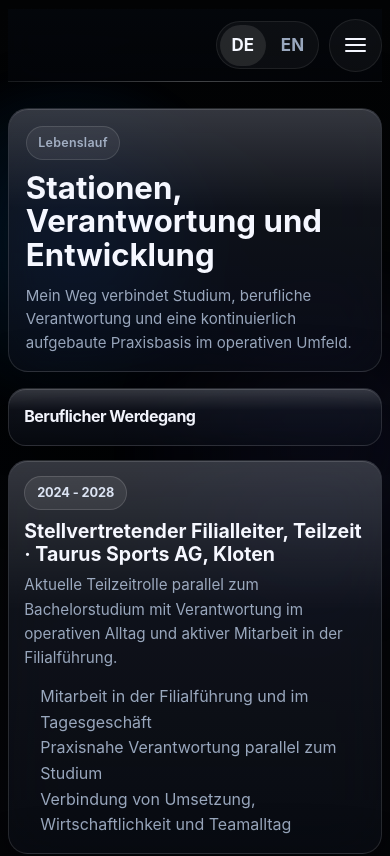
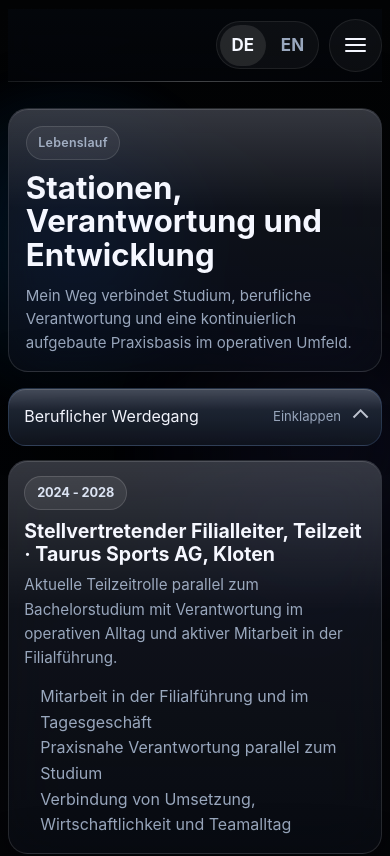
Before and after one commit to Noahwuhrmann/noah-wuhrmann-cv, a React (Vite) app: page /resume in a window 390 px wide. Shown: the top 856 px of the page. Built offline with nearby package versions, Linux system fonts and the light colour scheme.

Commit message:
Add mobile career resume collapse

```diff
--- a/src/index.css
+++ b/src/index.css
@@ -1375,11 +1375,26 @@ button {
   text-align: left;
 }
 
+.resume-mobile-toggle-career {
+  background:
+    linear-gradient(180deg, rgba(36, 49, 76, 0.82), rgba(17, 25, 39, 0.72)),
+    rgba(12, 18, 28, 0.52);
+  border-color: rgba(118, 170, 255, 0.2);
+}
+
+.resume-mobile-toggle-career.open {
+  background:
+    linear-gradient(180deg, rgba(42, 51, 68, 0.88), rgba(18, 24, 35, 0.76)),
+    rgba(13, 17, 26, 0.56);
+  border-color: rgba(122, 178, 255, 0.16);
+}
+
 .resume-mobile-education-panel {
   display: grid;
   gap: 1rem;
 }
 
+.resume-mobile-career-panel[hidden],
 .resume-mobile-education-panel[hidden] {
   display: none;
 }
--- a/src/pages/resume-page.tsx
+++ b/src/pages/resume-page.tsx
@@ -58,6 +58,7 @@ const resumeLogoSlotClasses = {
 
 export function ResumePage() {
   const { copy } = useLanguage()
+  const [isCareerOpen, setIsCareerOpen] = useState(true)
   const [isEducationOpen, setIsEducationOpen] = useState(false)
 
   const careerRows = copy.resume.rows.filter((row) => row.career)
@@ -158,11 +159,30 @@ export function ResumePage() {
 
         <div className="resume-mobile-layout">
           <section className="resume-mobile-section">
-            <div className="resume-mobile-section-header">
-              <h2>{copy.resume.labels.career}</h2>
-            </div>
+            <button
+              aria-controls="resume-career-mobile"
+              aria-expanded={isCareerOpen}
+              className={cn(
+                "resume-mobile-toggle resume-mobile-toggle-career",
+                isCareerOpen && "open",
+              )}
+              onClick={() => setIsCareerOpen((open) => !open)}
+              type="button"
+            >
+              <span>{copy.resume.labels.career}</span>
+              <span className="resume-mobile-toggle-meta">
+                {isCareerOpen
+                  ? copy.resume.labels.collapse
+                  : copy.resume.labels.expand}
+              </span>
+              <span className="resume-education-toggle-chevron" aria-hidden="true" />
+            </button>
 
-            <div className="timeline-grid">
+            <div
+              className="timeline-grid resume-mobile-career-panel"
+              hidden={!isCareerOpen}
+              id="resume-career-mobile"
+            >
               {careerRows.map((row) => (
                 <article
                   className="timeline-row"
```
